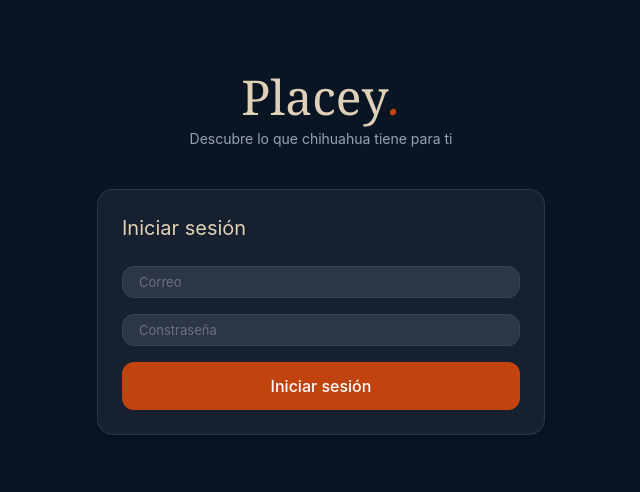
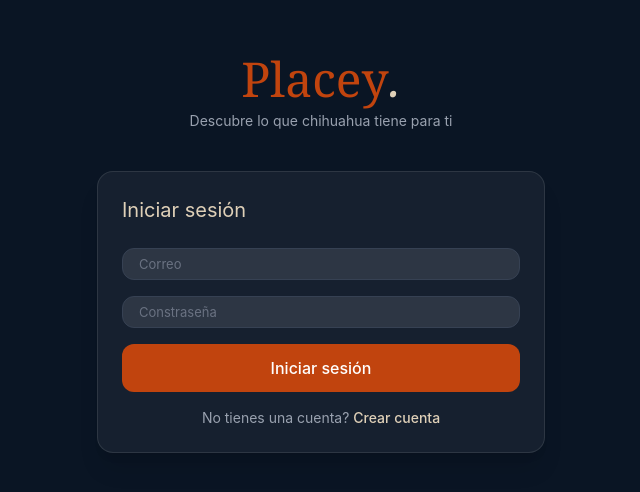
Before and after one commit to christianestrada1102/FrontPlacey, a React (Vite) app: page /login in a window 1280 px wide. Shown: the part 146-638 px from the top of the page, without its empty margins (319-959 px from the left). Built offline with nearby package versions, Linux system fonts and the light colour scheme.

Commit message:
Update login add register toggle

```diff
--- a/src/components/pages/Home.jsx
+++ b/src/components/pages/Home.jsx
@@ -2,7 +2,7 @@ import {useState} from 'react'
 import { useNavigate } from 'react-router-dom'
 
 const categorias = ["Todo","Museos","Cafes","Arte urbano","Selfies"]
-const vistas = ["Inicio","Comparte tu Place"]
+const vistas = ["Comparte tu Place", "Iniciar sesión"]
 
 export default function Home() {
     const navigate = useNavigate()
@@ -34,11 +34,18 @@ export default function Home() {
                             if (vista === "Comparte tu Place") {
                                 navigate('/create');
                             }
+
+                            if (vista === "Iniciar sesión") {
+                                navigate('/login');
+                            }
                         }}
                         className={`text-sm px-4 py-1.5 rounded-2xl border transition-all whitespace-nowrap
-                            ${vistaActiva === vista
+                            ${
+                                vista === "Iniciar sesión"
+                            ? 'bg-[#C1440E] text-white border-[#C1440E] hover:bg-[#a33a0c]'
+                            : vistaActiva === vista
                             ? 'bg-black text-white border-black'
-                            : 'border-gray-300 text-gray-600 hover:bg-gray-50'
+                            : 'text-sm  text-black px-4 py-1.5 rounded-2xl border border-gray-300-text-gray-600 hover:bg-gray-50'
                             }`}
                         >
                         {vista}
--- a/src/components/pages/Login.jsx
+++ b/src/components/pages/Login.jsx
@@ -8,34 +8,48 @@ export default function Login() {
     const [email, setEmail] = useState("")
     const [password, setPassword] = useState("")
     const [mensaje, setMensaje] = useState("")
+    const [isLogin, setIsLogin] = useState(true)
+    const [confirmePassword, setConfirmePassword] = useState("")
 
     const handleSubmit = async (e) => {
         e.preventDefault()
 
         try {
+        if (isLogin) {
             const data = await loginRequest(email, password)
             localStorage.setItem("token", data.token)
             localStorage.setItem("user", JSON.stringify(data.user))
             navigate("/dashboard")
+        } else {
+            console.log("Registrando...", {email, password, confirmePassword})
+            setIsLogin(true)
+        }
         } catch (error) {
             setMensaje(error.response?.data?.error || "Error al iniciar sesión")
         }
 }
 
 return (
+
+
     <div className="min-h-screen bg-[#0a1524] flex items-center justify-center px-4">
         <div className="w-full max-w-md">
 
         <div className="text-center mb-10">
             <h1 className="text-5xl font-serif text-[#DFD0B8]">
-                Placey<span className="italic text-[#C1440E]">.</span>
+            <span className={isLogin ? "text-[#C1440E]" : "text-[#DFD0B8]"}>
+                Placey
+            </span>
+        <span className={`italic ${isLogin ? "text-[#DFD0B8]" : "text-[#C1440E]"}`}>
+                .
+            </span>
             </h1>
             <p className="text-gray-400 text-sm mt-2">Descubre lo que chihuahua tiene para ti</p>
         </div>
 
         <div className="bg-white/5 backdrop:blur-md border border-white/10 rounded-2xl p-6 shadow-xl">
         <h1 className="text-xl text-[#DFD0B8] mb-6">
-            Iniciar sesión
+            {isLogin ? "Iniciar sesión" : "Crear cuenta"}
         </h1>
         <form onSubmit={handleSubmit} className="flex flex-col gap-4">
     <input type="email"
@@ -50,17 +64,41 @@ return (
         placeholder="Constraseña"
         value={password}
     onChange={(e) => setPassword(e.target.value)}
-    className="w-full px-4 py-3 rounded-xl bg-white/10 text-[#DFD0B8] placeholder-gray-500
-        outline-none border border-gray-700 focus:border-[#C1440E] trasition-all"
+        className="w-full px-4 py-3 rounded-xl bg-white/10 text-[#DFD0B8] placeholder-gray-500
+            outline-none border border-gray-700 focus:border-[#C1440E] trasition-all"
         />
+    {!isLogin && (
+        <input type="password"
+                placeholder="Confirmar contraeña"
+                value={confirmePassword}
+                onChange={(e) => setConfirmePassword(e.target.value)}
+                className="w-full px-4 py-3 rounded-xl bg-white/10 text-[#DFD0B8] placeholder-gray-500
+                    outline-none border border-gray-700 focus:border-[#C1440E] trasition-all"
+                />
+    )}
 
         {mensaje && <p className="text-[#C1440E] text-sm">{mensaje}</p>}
 
-    <button type="submit" className="w-full py-3 rounded-xl bg-[#C1440E] text-white font-medium
-    hover:bg-[#a83a0c] transition-colors">
-        Iniciar sesión
+    <button type="submit" className='w-full py-3 rounded-xl bg-[#C1440E] text-white font-medium
+    hover:bg-[#a83a0c] transition-colors
+        ${isLogin
+        ? "bg-[#C1440E] text-white hover:bg-[#a83a0c]"
+        : "bg-[#DFD0B8] text-black hover:opacity-90"}'
+        >
+        {isLogin ? "Iniciar sesión" : "Crear cuenta"}
     </button>
     </form>
+        <p className="text-center text-sm text-gray-400 mt-4">
+            {isLogin ? "No tienes una cuenta?" : "Ya tienes una cuenta?"}{" "}
+            <span onClick={() => setIsLogin(!isLogin)}
+            className="text-[#DFD0B8] cursor-pointer font-medium"
+            >
+            <span className="">
+            {isLogin ? "Crear cuenta" : "Iniciar sesión"}
+            </span>
+            </span>
+        </p>
+
     </div>
 
         </div>
```
